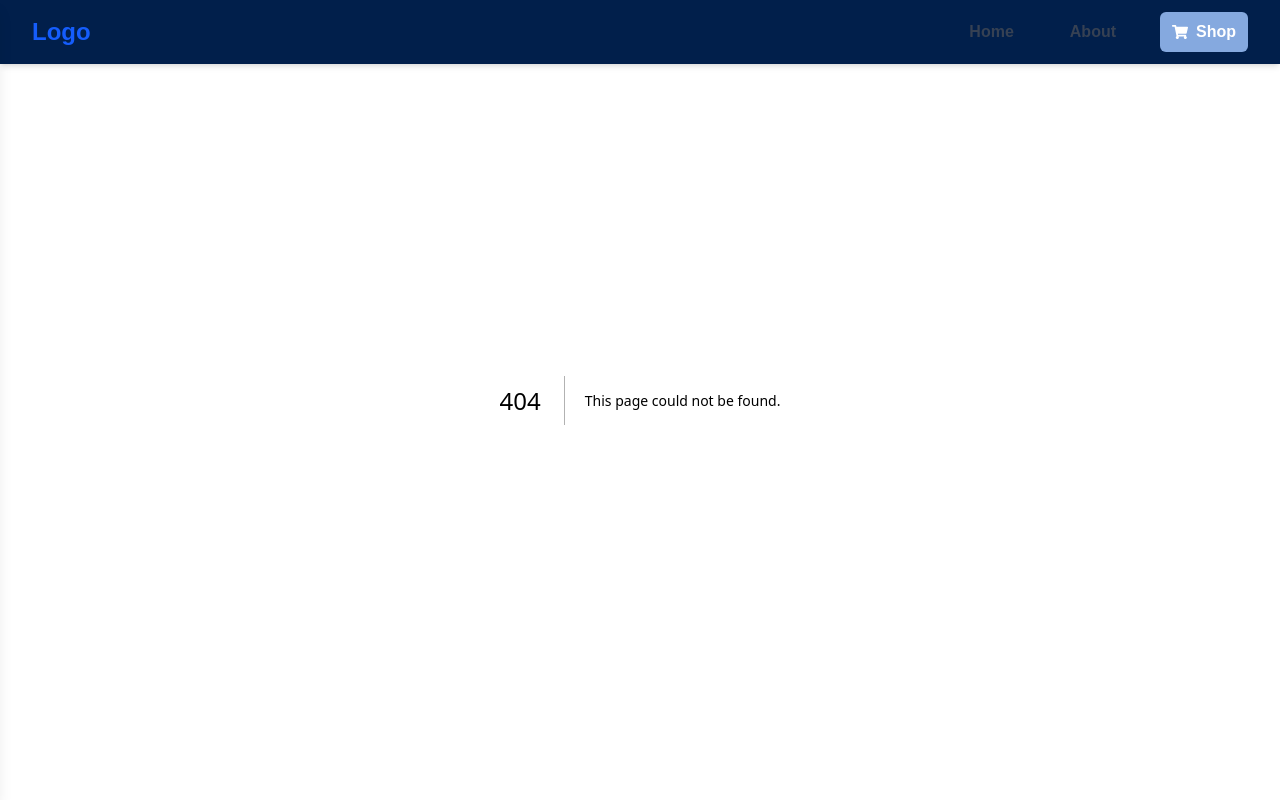
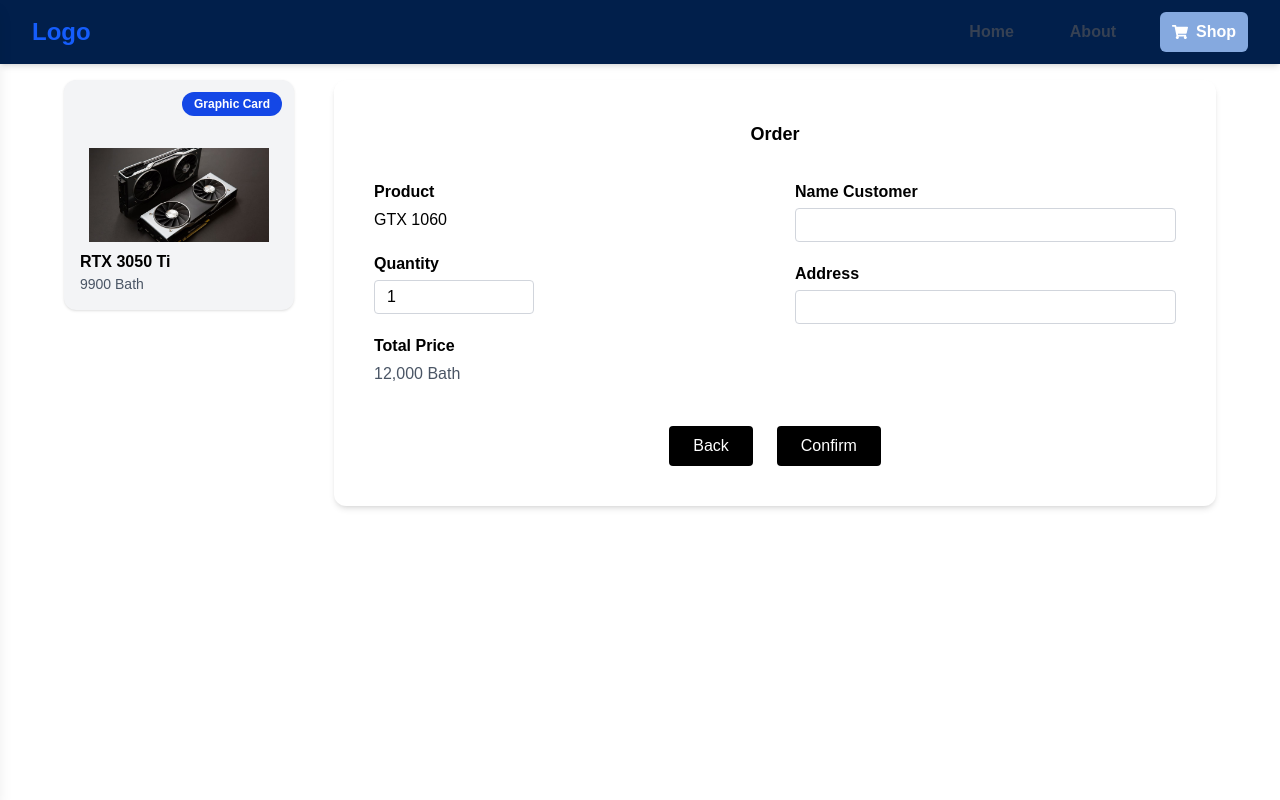
Before and after one commit to Meta3252/miniproject_ecommerce, a Next.js app: page /shopdetail in a window 1280 px wide. Before the commit this address had no page. Shown: the top 800 px of the page. Built offline with nearby package versions, Linux system fonts and the light colour scheme.

Commit message:
MakeShopDetail

```diff
--- /dev/null
+++ b/src/app/shopdetail/page.tsx
@@ -0,0 +1,102 @@
+"use client";
+
+import { useState } from "react";
+import Image from "next/image";
+
+
+export default function ShopDetail() {
+    const [quantity, setQuantity] = useState<number>(1);
+    const [name, setName] = useState("");
+    const [address, setAddress] = useState("");
+
+    const totalPrice = 12000;
+
+    return (
+        <div className="min-h-screen bg-white px-6 py-10 flex flex-col items-center justify-start gap-10">
+            {/* Section: Product + Order Form */}
+            <div className="flex flex-col lg:flex-row items-start gap-10 w-full max-w-6xl mt-10">
+                {/* Product Card */}
+                <div className="relative w-[230px] h-[230px] rounded-xl shadow overflow-hidden bg-gray-100 flex items-center justify-center">
+                    <Image
+                        src="/images/graphic-card-cover.jpg" // ✅ เปลี่ยน path
+                        alt="RTX 3050 Ti"
+                        width={180}
+                        height={180}
+                        className="object-contain"
+                    />
+
+                    {/* Badge */}
+                    <span className="absolute top-3 right-3 bg-blue-700 text-white text-xs px-3 py-1 rounded-full font-semibold z-10">
+                        Graphic Card
+                    </span>
+
+                    {/* Text Info */}
+                    <div className="absolute bottom-4 left-4 z-10">
+                        <p className="font-semibold text-black">RTX 3050 Ti</p>
+                        <p className="text-gray-600 text-sm">9900 Bath</p>
+                    </div>
+                </div>
+
+                {/* Order Form */}
+                <div className="bg-white w-full flex-1 rounded-xl shadow-md p-10">
+                    <h2 className="text-center font-semibold text-lg mb-8 text-black">Order</h2>
+
+                    <div className="grid grid-cols-1 md:grid-cols-2 gap-y-6 gap-x-10">
+                        {/* Column 1 */}
+                        <div className="space-y-5">
+                            <div>
+                                <label className="font-bold block mb-1 text-black">Product</label>
+                                <p className="text-black">GTX 1060</p>
+                            </div>
+
+                            <div>
+                                <label className="font-bold block mb-1 text-black">Quantity</label>
+                                <input
+                                    type="number"
+                                    min={1}
+                                    value={quantity}
+                                    onChange={(e) => setQuantity(Number(e.target.value))}
+                                    className="border border-gray-300 px-3 py-1 rounded w-40 text-black"
+                                />
+                            </div>
+
+                            <div>
+                                <label className="font-bold block mb-1 text-black">Total Price</label>
+                                <p className="text-gray-600">{totalPrice.toLocaleString()} Bath</p>
+                            </div>
+                        </div>
+
+                        {/* Column 2 */}
+                        <div className="space-y-5">
+                            <div>
+                                <label className="font-bold block mb-1 text-black">Name Customer</label>
+                                <input
+                                    type="text"
+                                    value={name}
+                                    onChange={(e) => setName(e.target.value)}
+                                    className="border border-gray-300 px-3 py-1 rounded w-full text-black"
+                                />
+                            </div>
+
+                            <div>
+                                <label className="font-bold block mb-1 text-black">Address</label>
+                                <input
+                                    type="text"
+                                    value={address}
+                                    onChange={(e) => setAddress(e.target.value)}
+                                    className="border border-gray-300 px-3 py-1 rounded w-full text-black"
+                                />
+                            </div>
+                        </div>
+                    </div>
+
+                    {/* Buttons */}
+                    <div className="flex justify-center gap-6 mt-10">
+                        <button className="bg-black text-white px-6 py-2 rounded">Back</button>
+                        <button className="bg-black text-white px-6 py-2 rounded">Confirm</button>
+                    </div>
+                </div>
+            </div>
+        </div>
+    );
+}
```
